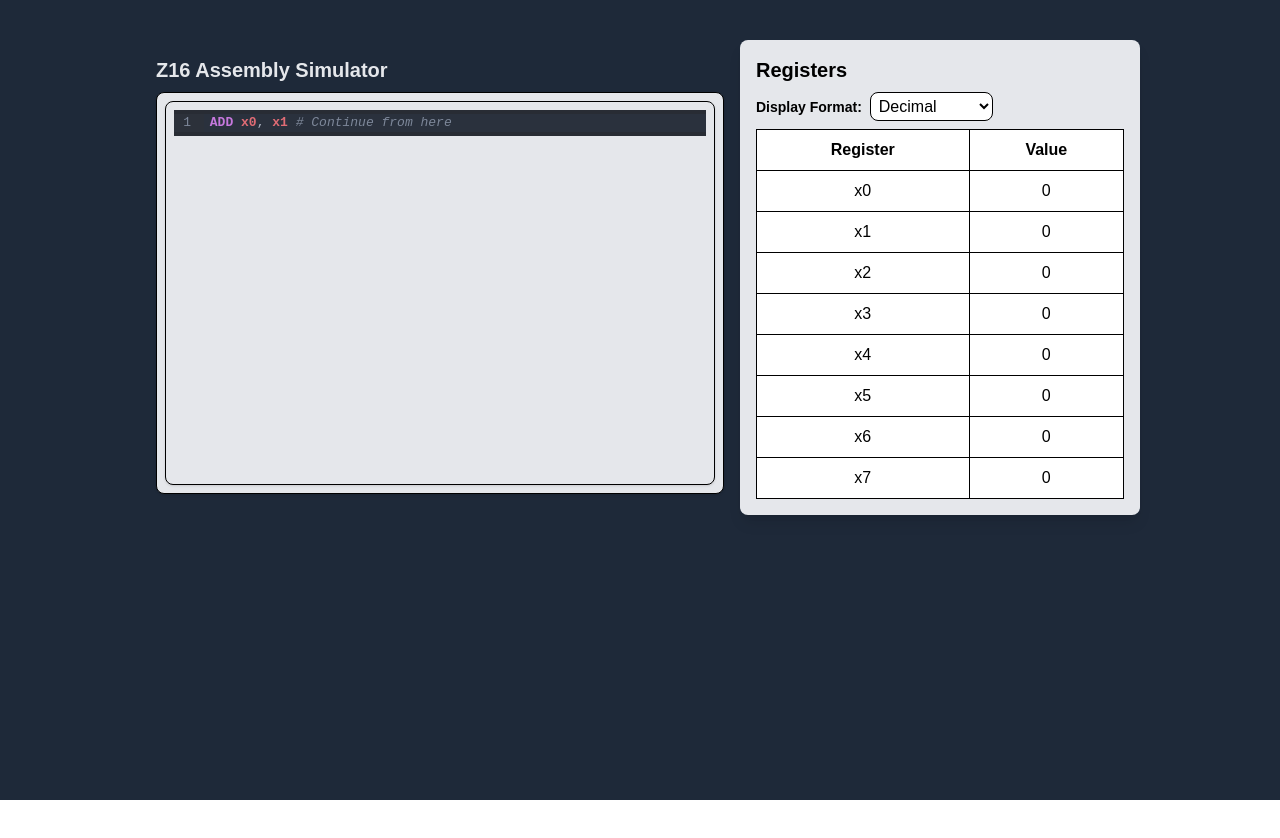
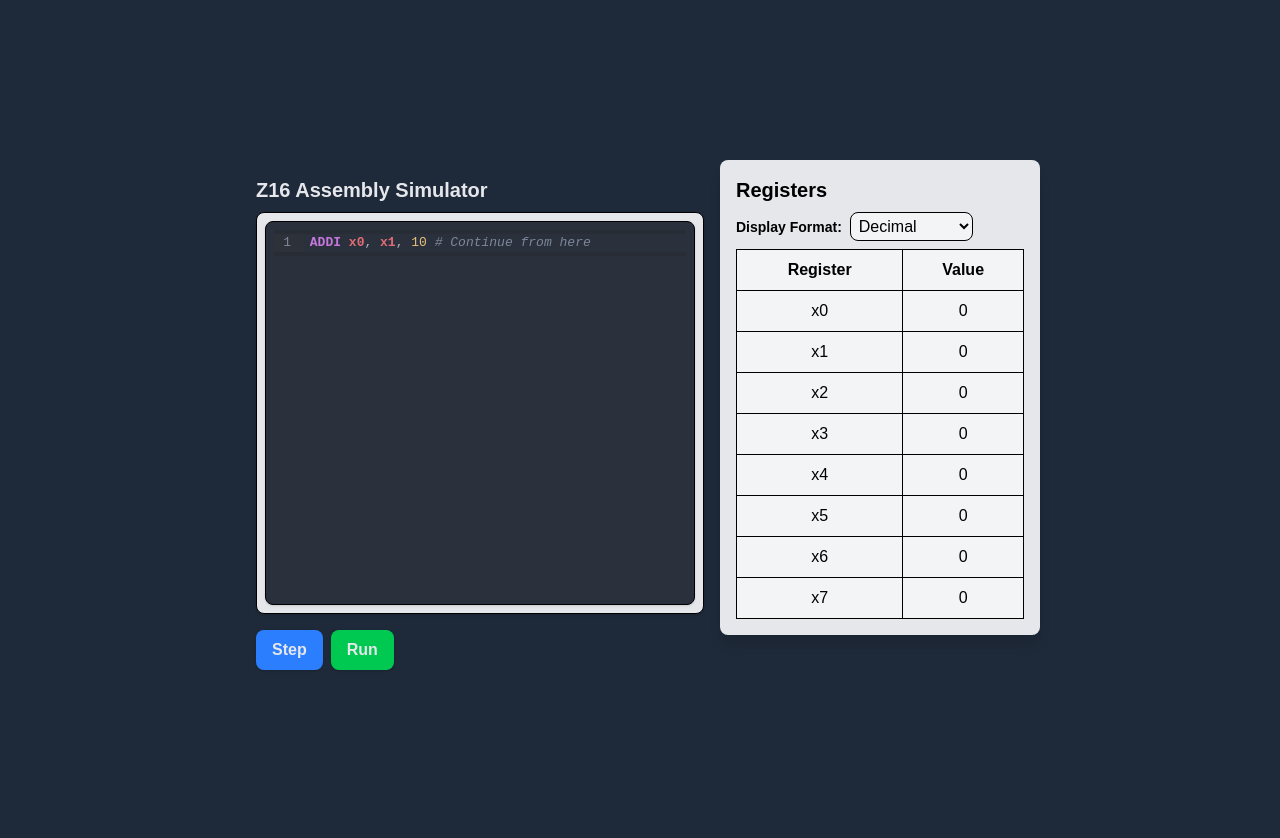
Before and after one commit to bobelmasry/z16-sim-web, a Next.js app: page / in a window 1280 px wide. Shown: the top 838 px of the page. Before the commit the page ends 800 px from the top, so only its background shows below. Built offline with nearby package versions, Linux system fonts and the light colour scheme.

Commit message:
added basics of instruction execution

```diff
--- a/pages/index.tsx
+++ b/pages/index.tsx
@@ -1,15 +1,15 @@
 import { useState } from "react";
 import CodeMirror from "@uiw/react-codemirror";
-import { LanguageSupport } from "@codemirror/language";
 import { HighlightStyle, syntaxHighlighting } from "@codemirror/language";
 import { tags as t } from "@lezer/highlight";
 import { StreamLanguage } from "@codemirror/language";
 import { oneDark } from "@codemirror/theme-one-dark";
 
 export default function Home() {
-  const [assemblyCode, setAssemblyCode] = useState("ADD x0, x1 # Continue from here");
+  const [assemblyCode, setAssemblyCode] = useState("ADDI x0, x1, 10 # Continue from here");
   const [registers, setRegisters] = useState(Array(8).fill(0));
   const [displayFormat, setDisplayFormat] = useState("decimal");
+  const [PC, setPC] = useState(0);
 
   // Define Z16 Assembly Syntax Highlighting
 const z16Language = StreamLanguage.define({
@@ -63,8 +63,73 @@ const z16Language = StreamLanguage.define({
     }
   };
 
+  const executeInstructions = (step = false) => {
+    if (!step) {
+      setPC(0);
+      setRegisters(Array(8).fill(0));
+    }
+    const lines = assemblyCode
+      .split("\n")
+      .map((line) => line.trim())
+      .filter((line) => line && !line.startsWith("#"));
+
+    if (PC >= lines.length) return;
+
+    console.log(`Executing instruction at PC ${PC}: ${lines[PC]}`);
+
+    let newRegisters = [...registers];
+    let newPC = PC;
+
+    const instructionRegex = /^(\w+)\s+x(\d),\s*x?(\d*)?,?\s*(-?\d*)?/;
+    const match = lines[newPC].match(instructionRegex);
+    if (!match) {
+      console.error(`Invalid instruction at line ${newPC}: ${lines[newPC]}`);
+      return;
+    }
+
+    const [, instr, rd, rs, imm] = match;
+    const regD = parseInt(rd);
+    const regS = parseInt(rs);
+    const immediate = parseInt(imm);
+
+    console.log(`Instruction: ${instr}, rd: x${regD}, rs: x${regS}, imm: ${immediate}`);
+
+    switch (instr.toUpperCase()) {
+      case "ADD":
+        newRegisters[regD] = newRegisters[regD] + newRegisters[regS];
+        break;
+      case "SUB":
+        newRegisters[regD] = newRegisters[regD] - newRegisters[regS];
+        break;
+      case "ADDI":
+        newRegisters[regD] = newRegisters[regD] + immediate;
+        break;
+      case "BEQ":
+        if (newRegisters[regD] === newRegisters[regS]) newPC += immediate;
+        break;
+      case "J":
+        newPC += immediate;
+        break;
+      case "JAL":
+        newRegisters[7] = newPC + 1;
+        newPC += immediate;
+        break;
+      case "ECALL":
+        console.log(`ECALL at PC ${newPC}: x${regD} = ${newRegisters[regD]}`);
+        break;
+      default:
+        console.error(`Unknown instruction: ${instr}`);
+    }
+
+    if (!step) newPC++;
+    setRegisters(newRegisters);
+    setPC(newPC);
+
+    console.log("Registers:", newRegisters);
+  };
+
   return (
-          <div className="flex min-h-screen text-black items-start justify-center p-10 bg-gray-800">
+          <div className="flex min-h-screen text-black items-start justify-center p-10 lg:p-40 bg-gray-800">
         {/* Left: Assembly Code Input */}
       <div className="w-1/2 p-4">
         <h2 className="text-xl text-gray-200 font-bold mb-2">Z16 Assembly Simulator</h2>
@@ -74,10 +139,22 @@ const z16Language = StreamLanguage.define({
         <CodeMirror
           value={assemblyCode}
           onChange={(value) => setAssemblyCode(value)}
-          extensions={[z16Language, z16Highlighting]} // Temporary; you can replace this with custom Z16 syntax rules
+          extensions={[z16Language, z16Highlighting]}
           theme={oneDark}
           className="w-full h-96 p-2 border rounded-lg shadow-sm bg-gray-200"
+          style={{ backgroundColor: "#2a313d" }} // Ensures full gray background
         />
+        </div>
+        {/* Buttons for Execution */}
+        <div className="mt-4 flex space-x-2">
+          <button onClick={() => executeInstructions(true)}
+          className="px-4 py-2 font-semibold bg-blue-500 text-gray-200 rounded-lg shadow hover:bg-blue-600">
+            Step
+          </button>
+          <button onClick={() => executeInstructions(false)}
+          className="px-4 font-semibold py-2 bg-green-500 text-gray-200 rounded-lg shadow hover:bg-green-600">
+            Run
+          </button>
         </div>
         </div>
 
@@ -89,7 +166,7 @@ const z16Language = StreamLanguage.define({
         <div className="mb-2">
           <label className="text-sm font-semibold">Display Format:</label>
           <select
-            className="ml-2 p-1 border rounded-lg bg-white"
+            className="ml-2 p-1 border rounded-lg bg-gray-100"
             value={displayFormat}
             onChange={(e) => setDisplayFormat(e.target.value)}
           >
@@ -100,16 +177,16 @@ const z16Language = StreamLanguage.define({
         </div>
 
         {/* Register Table */}
-        <table className="w-full border-collapse border border-gray-300">
+        <table className="w-full border-collapse border bg-gray-300 border-gray-300">
           <thead>
-            <tr className="bg-white">
+            <tr className="bg-gray-100">
               <th className="border p-2">Register</th>
               <th className="border p-2">Value</th>
             </tr>
           </thead>
           <tbody>
             {registers.map((value, index) => (
-              <tr key={index} className="text-center bg-white">
+              <tr key={index} className="text-center bg-gray-100">
                 <td className="border p-2">{`x${index}`}</td>
                 <td className="border p-2">{formatValue(value)}</td>
               </tr>
```
